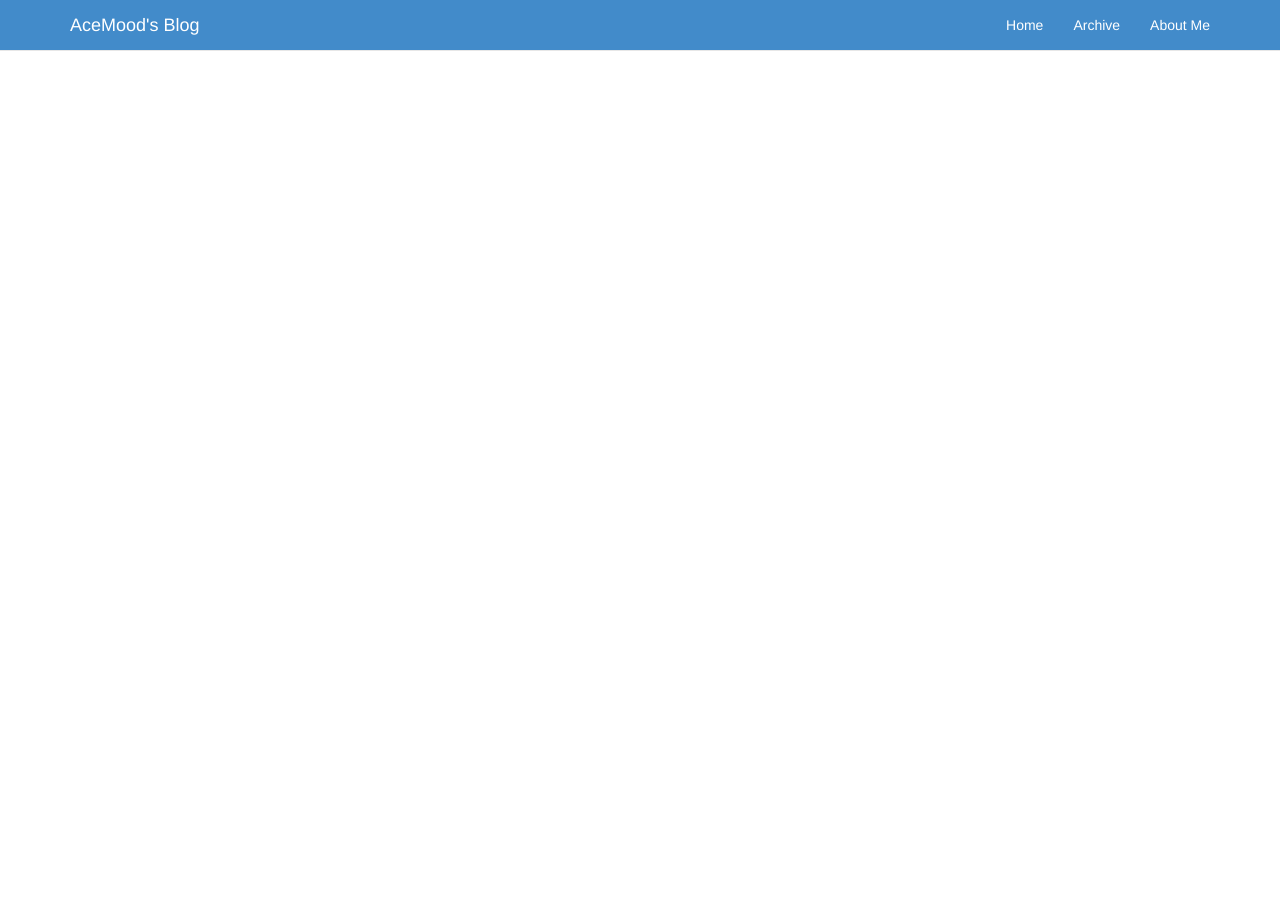
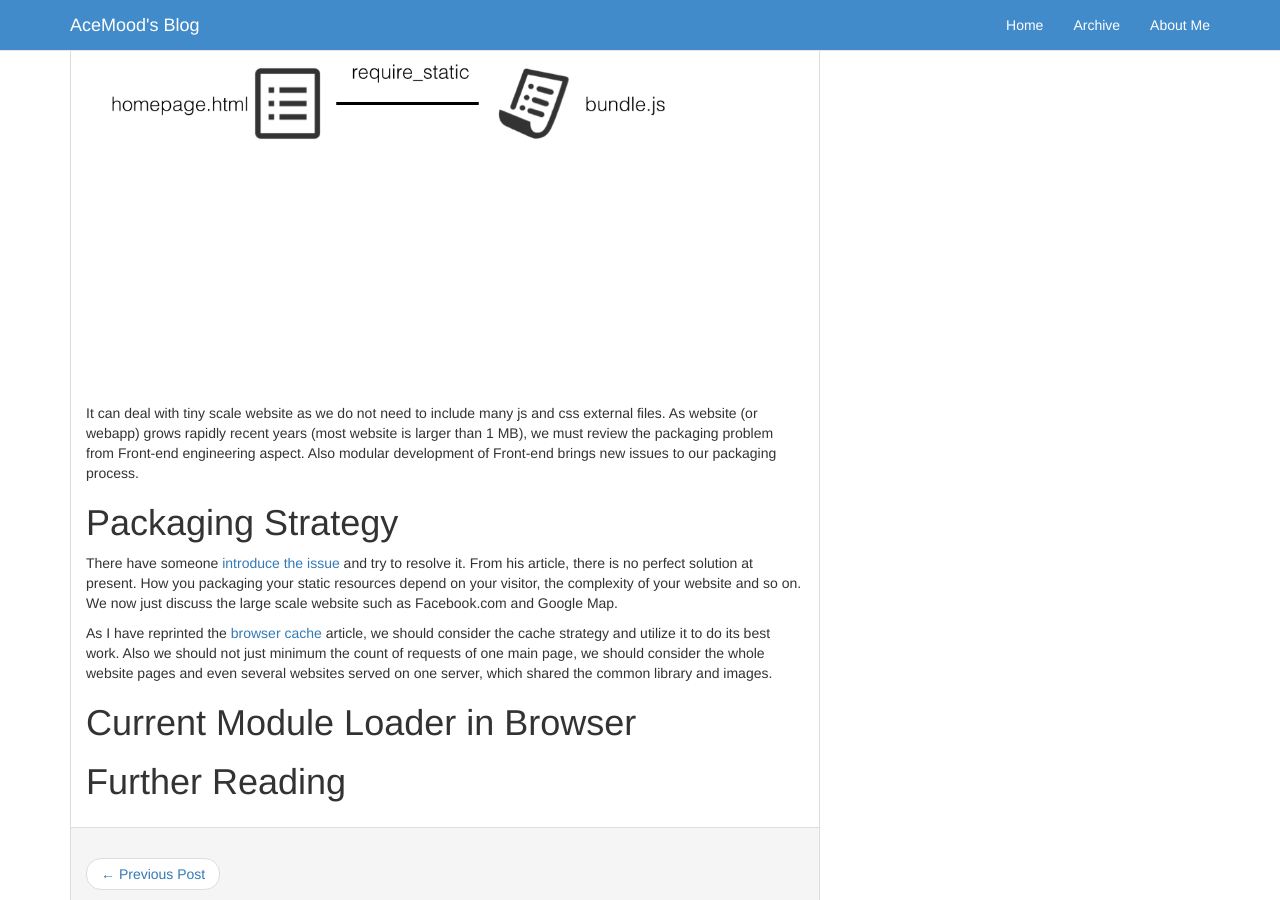
Before and after one commit to AceMood/AceMood.github.io, a Jekyll site: the page built from _posts/2016-05-28-problems-with-packaging.md, in a window 1280 px wide and 900 px high, scrolled down 1137 px. Built offline with Jekyll 4.4.1, drawn with Linux system fonts in a browser that asks for light colours; some of the changed text lies outside the part shown.

Commit message:
add posts

```diff
--- a/_posts/2016-05-28-problems-with-packaging.md
+++ b/_posts/2016-05-28-problems-with-packaging.md
@@ -13,8 +13,22 @@ keywords: javascript, packaging resources, bundle tools, web performance optimiz
 
 # Preface
 
-# Current Module Loader in Browser
+As [YUI Blog 34 golden rules](https://developer.yahoo.com/performance/rules.html) had mentioned that, make minimum requests can improve Front-end performance, we often bundle javascript files into less files, so do css files. It works well when we do not have more requirements on our website. For example, ten years before, we can easily move all javascript file into one big bundle as demonstrated below:
+
+<img src="/assets/images/20160528/pack.001.jpg" alt="" style="width: 100%; height: auto;" /><br/>
+<img src="/assets/images/20160528/pack.002.jpg" alt="" style="width: 100%; height: auto;" /><br/>
+
+It can deal with tiny scale website as we do not need to include many js and css external files. As website (or webapp) grows rapidly recent years (most website is larger than 1 MB), we must review the packaging problem from Front-end engineering aspect. Also modular development of Front-end brings new issues to our packaging process.
 
 # Packaging Strategy
 
+There have someone [introduce the issue](http://jamie-wong.com/2014/11/29/the-js-packaging-problem/) and try to resolve it.
+From his article, there is no perfect solution at present. How you packaging your static resources depend on your visitor, the complexity of your website and so on. We now just discuss the large scale website such as Facebook.com and Google Map.
+
+As I have reprinted the [browser cache](https://code.facebook.com/posts/964122680272229/web-performance-cache-efficiency-exercise/) article, we should consider the cache strategy and utilize it to do its best work. Also we should not just minimum the count of requests of one main page, we should consider the whole website pages and even several websites served on one server, which shared the common library and images.
+
+# Current Module Loader in Browser
+
+
+
 # Further Reading
```
Also changed, not shown: _posts/2016-05-08-holidays-in-Mauritius.md (+18 -18 lines), assets/images/20160528/pack.001.jpg (added), assets/images/20160528/pack.002.jpg (added).
